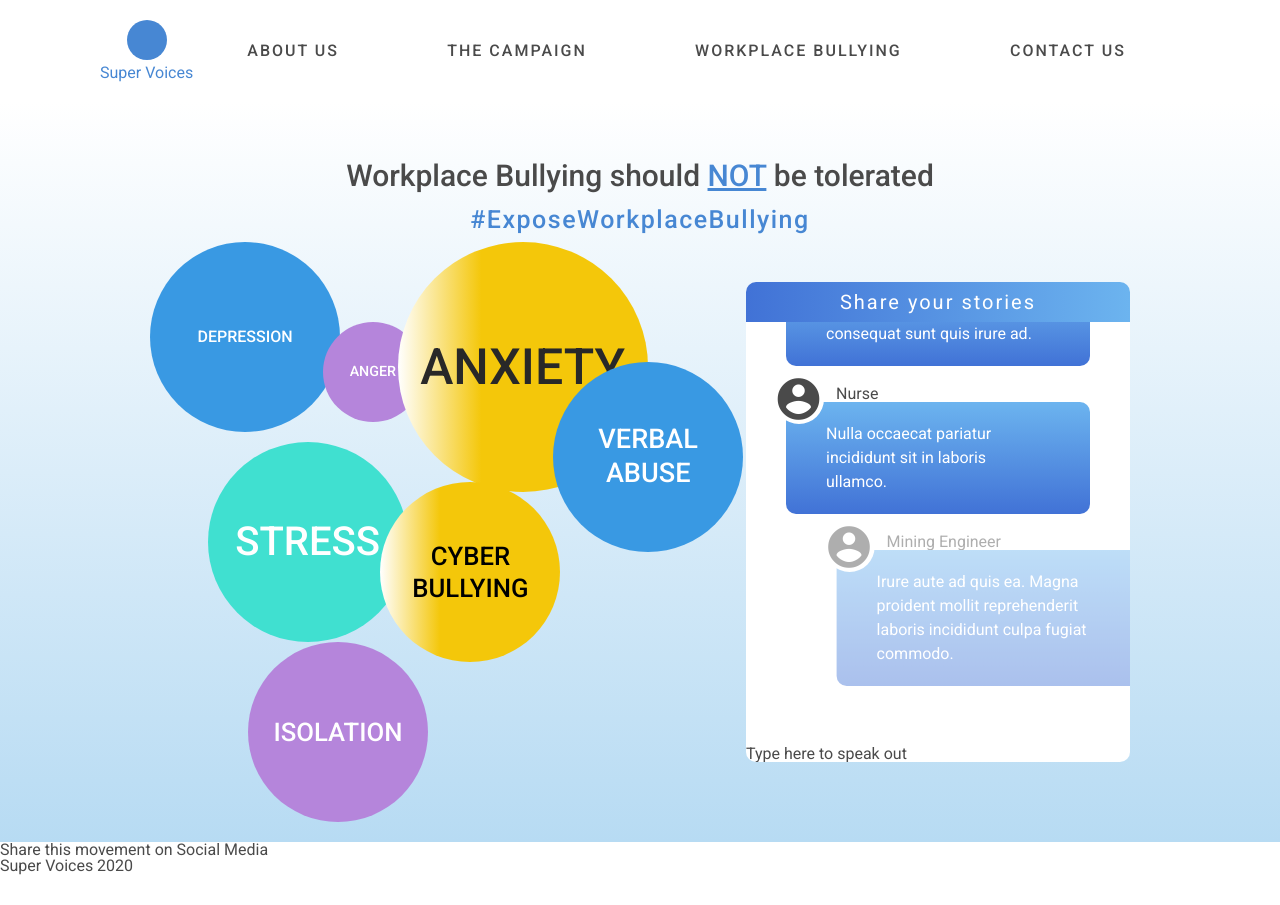
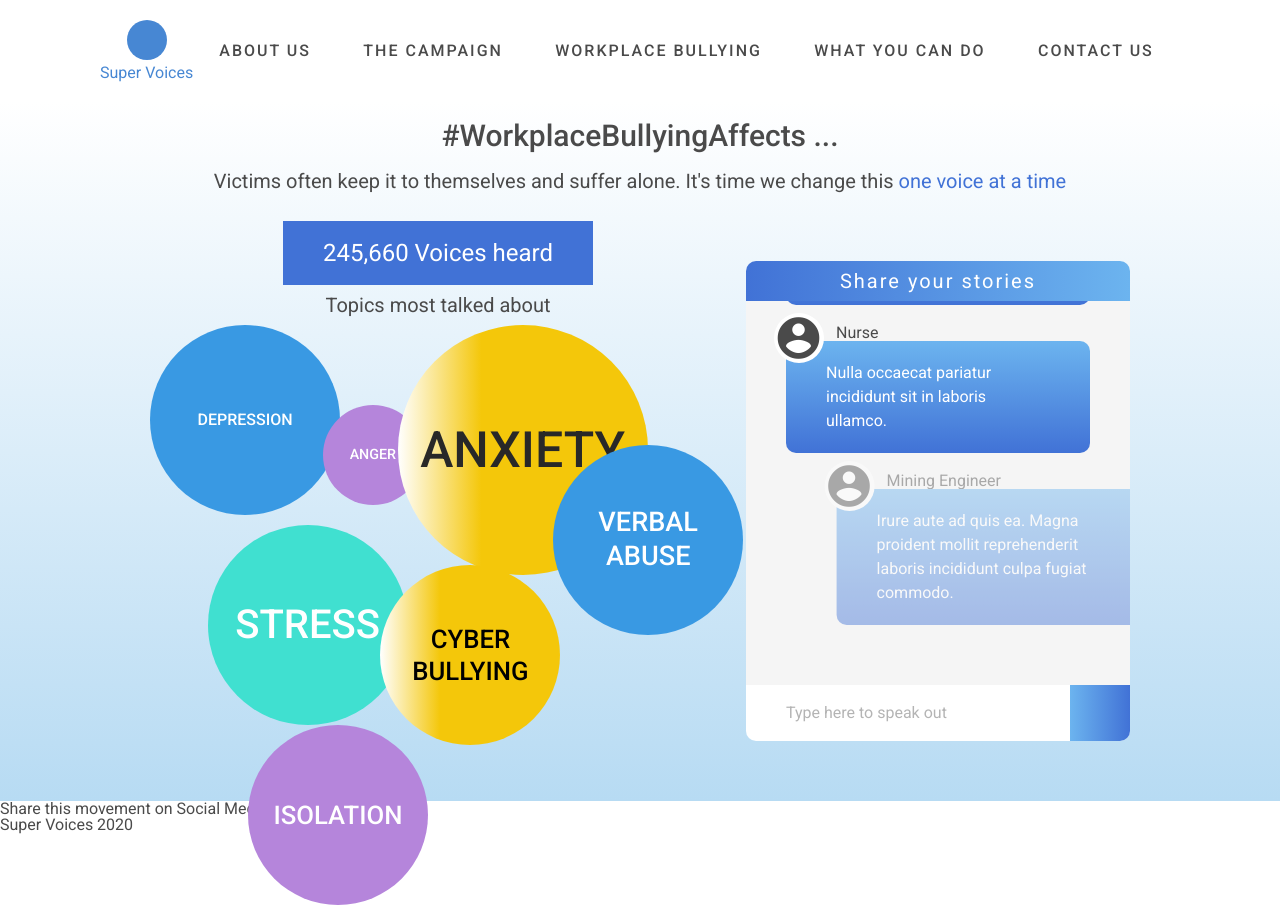
Before and after one commit to khoiphan21/advertising-campaign-prototype, an Angular app: page / in a window 1280 px wide. Before the commit the page ends 875 px from the top, so only its background shows below. Built offline with nearby package versions, Linux system fonts and the light colour scheme.

Commit message:
update based on new design

```diff
--- a/src/app/chat-simulation/chat-simulation.component.scss
+++ b/src/app/chat-simulation/chat-simulation.component.scss
@@ -1,5 +1,5 @@
-$dark-blue: #4172D6;
-$light-blue: #6CB4EF;
+@import '../sass/colors.scss';
+@import '../sass/mixins.scss';
 
 .window {
   display: flex;
@@ -24,6 +24,7 @@ $light-blue: #6CB4EF;
   }
 
   .chat-content {
+    background: $background-grey;
     flex-grow: 1;
     display: flex;
     flex-direction: column;
@@ -67,4 +68,22 @@ $light-blue: #6CB4EF;
       }
     }
   }
+
+  .input-area {
+    @include row-spread;
+    width: 100%;
+
+    .type-area {
+      padding: 20px 40px;
+      flex-grow: 1;
+      color: $grey;
+    }
+
+    .send-button {
+      @include column-center;
+      width: 60px;
+      height: 100%;
+      background: linear-gradient(to right , $light-blue, $dark-blue);
+    }
+  }
 }
--- a/src/app/chat-simulation/chat-simulation.component.ts
+++ b/src/app/chat-simulation/chat-simulation.component.ts
@@ -60,14 +60,13 @@ export class ChatSimulationComponent implements OnInit {
     }
   ];
 
-  offset = 0;
-
   constructor(private changeDetector: ChangeDetectorRef) {}
 
   ngOnInit() {
     this.service.message$.subscribe(message => {
       this.data.push(message);
       this.changeDetector.detectChanges();
+
       setTimeout(() => {
         const objDiv = document.getElementById(
           "chat-content"
--- a/src/app/content/content.component.html
+++ b/src/app/content/content.component.html
@@ -1,6 +1,10 @@
 <div class="container">
-	<h1>Workplace Bullying should <span class="highlight">NOT</span> be tolerated</h1>
-	<h2 class="hashtag">#ExposeWorkplaceBullying</h2>
+	<h1>#WorkplaceBullyingAffects ...</h1>
+
+	<p class="message">Victims often keep it to themselves and suffer alone. It's time we change this
+		<span class="highlight">one voice at a time</span>
+	</p>
+
 	<div class="content">
 		<app-topic-summary></app-topic-summary>
 		<app-chat-simulation></app-chat-simulation>
--- a/src/app/content/content.component.scss
+++ b/src/app/content/content.component.scss
@@ -1,20 +1,27 @@
 
-$blue: #4787D3;
+@import '../sass/colors.scss';
+@import '../sass/mixins.scss';
+
 .container {
-  display: flex;
-  flex-direction: column;
-  justify-content: center;
-  align-items: center;
+  @include column-center;
   background: linear-gradient(#FFFFFF, #B7DBF3);
-  padding: 40px;
+  padding: 20px;
+
+  h1 {
+    margin-top: 0;
+  }
+
+  .message {
+    line-height: 300%;
+    font-size: 20px;
+  }
 
   span.highlight {
-    color:$blue;
-    text-decoration: underline;
+    color:$dark-blue;
   }
 
   .hashtag {
-    color: $blue;
+    color: $dark-blue;
     letter-spacing: 1.5px;
   }
 
--- a/src/app/header/header.component.html
+++ b/src/app/header/header.component.html
@@ -6,6 +6,7 @@
     <p>About Us</p>
     <p>The campaign</p>
     <p>workplace bullying</p>
+    <p>what you can do</p>
     <p>contact us</p>
   </div>
 </div>
--- /dev/null
+++ b/src/app/sass/colors.scss
@@ -0,0 +1,4 @@
+$dark-blue: #4172D6;
+$light-blue: #6CB4EF;
+$background-grey: rgb(245, 245, 245);
+$grey: rgb(180, 180, 180);
--- a/src/app/topic-summary/topic-summary.component.html
+++ b/src/app/topic-summary/topic-summary.component.html
@@ -1,4 +1,9 @@
 <div class="container">
+	<div class="header">
+		<div class="voices-heard">{{voicesCount.toLocaleString()}} Voices heard</div>
+		<div class="title">Topics most talked about</div>
+	</div>
+	<div class="bubbles">
 		<p class="depression">depression</p>
 		<p class="anger">anger</p>
 		<p class="anxiety">anxiety</p>
@@ -7,3 +12,4 @@
 		<p class="cyber-bullying">cyber bullying</p>
 		<p class="isolation">isolation</p>
 	</div>
+</div>
--- a/src/app/topic-summary/topic-summary.component.scss
+++ b/src/app/topic-summary/topic-summary.component.scss
@@ -1,3 +1,6 @@
+@import '../sass/mixins.scss';
+@import '../sass/colors.scss';
+
 $purple: #B585DB;
 $yellow: #F4C70A;
 $blue: #3999E3;
@@ -8,6 +11,28 @@ $yellow-bg: linear-gradient(to right, white, $yellow,$yellow, $yellow);
   position: relative;
   width: 45vw;
   margin-right: 20px;
+
+  .header {
+    @include column-center;
+    position: relative;
+    width: 100%;
+
+    .voices-heard {
+      padding: 20px 40px;
+      background: $dark-blue;
+      color: white;
+      font-size: 24px;
+    }
+
+    .title {
+      padding: 10px;
+      font-size: 20px;
+    }
+  }
+
+  .bubbles {
+    position: relative;
+  }
 
   p {
     position: absolute;
--- a/src/app/topic-summary/topic-summary.component.ts
+++ b/src/app/topic-summary/topic-summary.component.ts
@@ -1,5 +1,5 @@
-import { Component, OnInit } from "@angular/core";
-
+import { Component, OnInit, ChangeDetectorRef } from "@angular/core";
+import { ChatDataService } from "../services";
 
 @Component({
   selector: "app-topic-summary",
@@ -7,8 +7,16 @@ import { Component, OnInit } from "@angular/core";
   styleUrls: ["./topic-summary.component.scss"]
 })
 export class TopicSummaryComponent implements OnInit {
-  constructor() {}
+  readonly service = ChatDataService.instance;
+
+  voicesCount = 245657;
+
+  constructor(private changeDetector: ChangeDetectorRef) {}
 
   ngOnInit() {
+    this.service.message$.subscribe(() => {
+      this.voicesCount++;
+      this.changeDetector.detectChanges();
+    });
   }
 }
```
Lines whose indentation alone changed are shown as unchanged.
